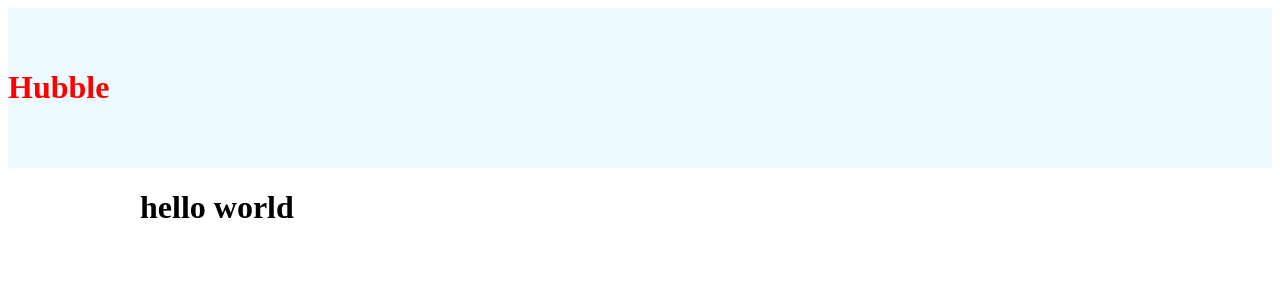
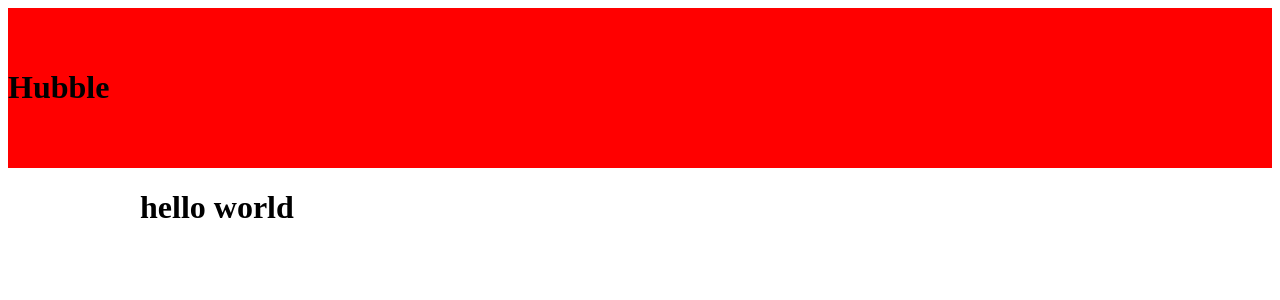
Before and after one commit to infiniteoo/REACT-styled_components, a React (Create React App) app: page / in a window 1280 px wide. Shown: the top 300 px of the page. Built offline with nearby package versions, Linux system fonts and the light colour scheme.

Commit message:
you can also pass css values via props

```diff
--- a/src/components/Header.js
+++ b/src/components/Header.js
@@ -1,7 +1,7 @@
 import { StyledHeader } from "./styles/Header.styled";
 export default function Header() {
   return (
-    <StyledHeader>
+    <StyledHeader bg='red'>
       <h1>Hubble</h1>
     </StyledHeader>
   );
--- a/src/components/styles/Header.styled.js
+++ b/src/components/styles/Header.styled.js
@@ -1,14 +1,6 @@
 import styled from "styled-components";
 
 export const StyledHeader = styled.header`
-  background-color: #ebfbff;
+  background-color: ${(props) => props.bg};
   padding: 40px 0;
-
-  h1 {
-    color: red;
-  }
-
-  &:hover {
-    background-color: black;
-  }
 `;
```
